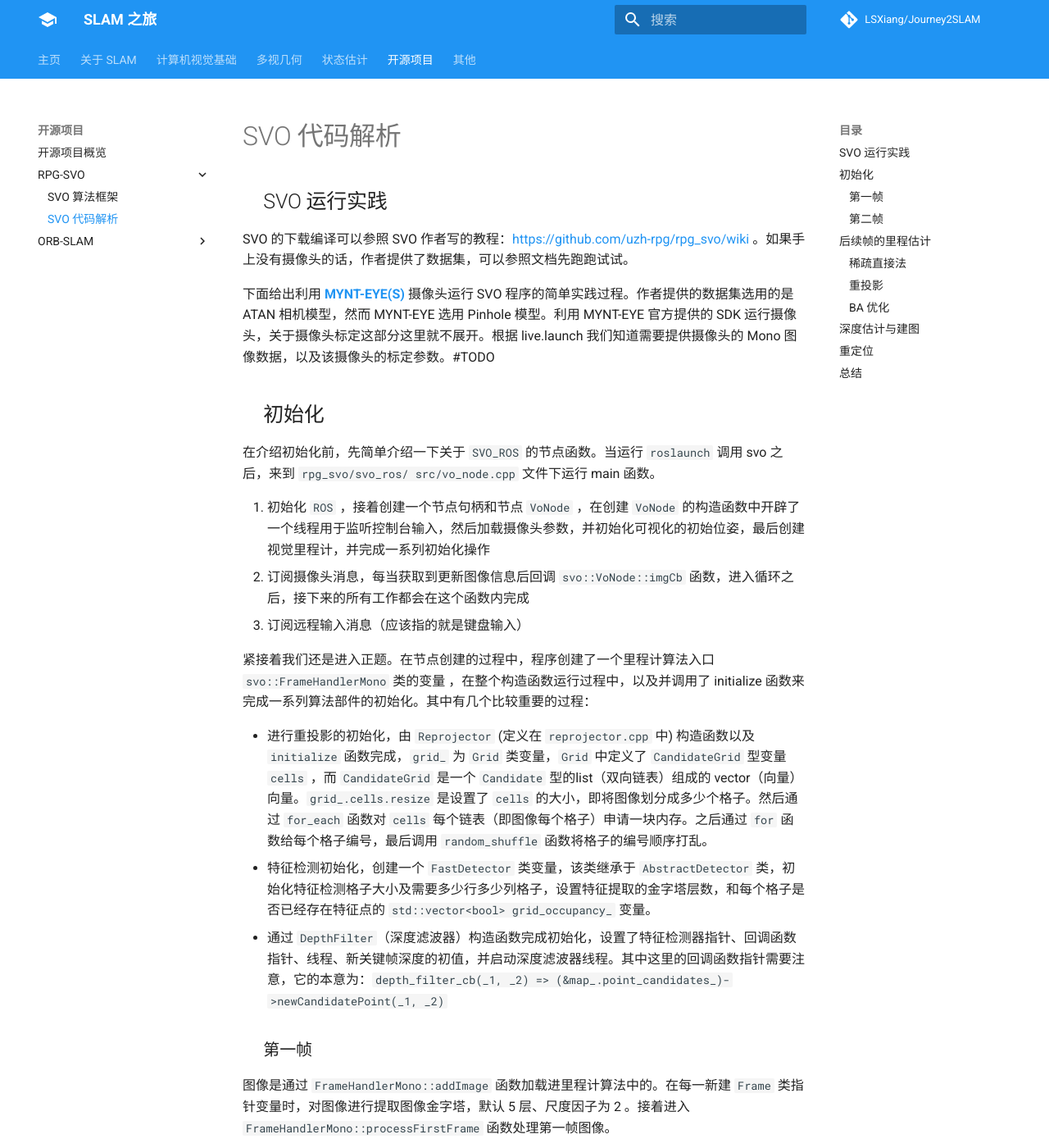
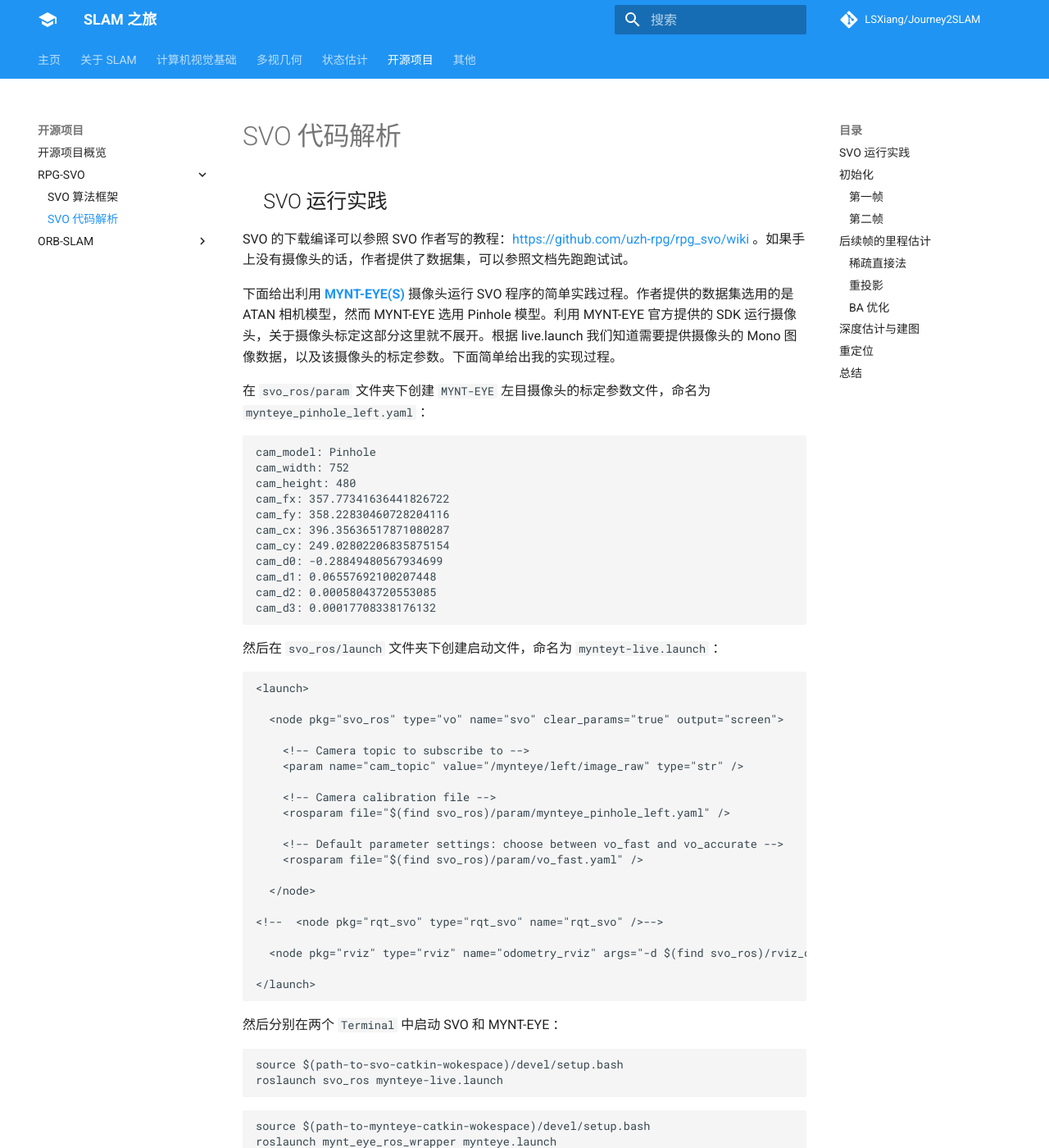
Before and after one commit to LSXiang/Journey2SLAM, an MkDocs documentation site: the page built from docs/projects/rpg_svo/code_analysis.md, in a window 1280 px wide and 1400 px high. Shown: the whole window at 82% size. Built offline with MkDocs 1.6.1 and Material for MkDocs 9.7.7, drawn with Linux system fonts in a browser that asks for light colours; formulas are drawn with MathJax 3; comment, search, counter and statistics services are not loaded; some of the changed text lies outside the part shown.

Commit message:
add the svo running example

````diff
--- a/docs/projects/rpg_svo/code_analysis.md
+++ b/docs/projects/rpg_svo/code_analysis.md
@@ -2,7 +2,72 @@
 
 SVO 的下载编译可以参照 SVO 作者写的教程：https://github.com/uzh-rpg/rpg_svo/wiki 。如果手上没有摄像头的话，作者提供了数据集，可以参照文档先跑跑试试。
 
-下面给出利用 [**MYNT-EYE(S)**](https://mynt-eye-s-sdk.readthedocs.io/zh_CN/latest/index.html) 摄像头运行 SVO 程序的简单实践过程。作者提供的数据集选用的是 ATAN 相机模型，然而 MYNT-EYE 选用 Pinhole 模型。利用 MYNT-EYE 官方提供的 SDK 运行摄像头，关于摄像头标定这部分这里就不展开。根据 live.launch 我们知道需要提供摄像头的 Mono 图像数据，以及该摄像头的标定参数。#TODO
+下面给出利用 [**MYNT-EYE(S)**](https://mynt-eye-s-sdk.readthedocs.io/zh_CN/latest/index.html) 摄像头运行 SVO 程序的简单实践过程。作者提供的数据集选用的是 ATAN 相机模型，然而 MYNT-EYE 选用 Pinhole 模型。利用 MYNT-EYE 官方提供的 SDK 运行摄像头，关于摄像头标定这部分这里就不展开。根据 live.launch 我们知道需要提供摄像头的 Mono 图像数据，以及该摄像头的标定参数。下面简单给出我的实现过程。
+
+在 `svo_ros/param` 文件夹下创建 `MYNT-EYE` 左目摄像头的标定参数文件，命名为 `mynteye_pinhole_left.yaml` ：
+
+```yaml
+cam_model: Pinhole
+cam_width: 752
+cam_height: 480
+cam_fx: 357.77341636441826722
+cam_fy: 358.22830460728204116
+cam_cx: 396.35636517871080287
+cam_cy: 249.02802206835875154
+cam_d0: -0.28849480567934699
+cam_d1: 0.06557692100207448
+cam_d2: 0.00058043720553085
+cam_d3: 0.00017708338176132
+```
+
+然后在 `svo_ros/launch` 文件夹下创建启动文件，命名为 `mynteyt-live.launch` ：
+
+```xml
+<launch>
+
+  <node pkg="svo_ros" type="vo" name="svo" clear_params="true" output="screen">
+
+    <!-- Camera topic to subscribe to -->
+    <param name="cam_topic" value="/mynteye/left/image_raw" type="str" />
+
+    <!-- Camera calibration file -->
+    <rosparam file="$(find svo_ros)/param/mynteye_pinhole_left.yaml" />
+
+    <!-- Default parameter settings: choose between vo_fast and vo_accurate -->
+    <rosparam file="$(find svo_ros)/param/vo_fast.yaml" />
+
+  </node>
+
+<!--  <node pkg="rqt_svo" type="rqt_svo" name="rqt_svo" />-->
+
+  <node pkg="rviz" type="rviz" name="odometry_rviz" args="-d $(find svo_ros)/rviz_config.rviz"/>
+
+</launch>
+```
+
+然后分别在两个 `Terminal` 中启动 SVO 和 MYNT-EYE ：
+
+```bash
+source $(path-to-svo-catkin-wokespace)/devel/setup.bash
+roslaunch svo_ros mynteye-live.launch
+```
+
+```bash
+source $(path-to-mynteye-catkin-wokespace)/devel/setup.bash
+roslaunch mynt_eye_ros_wrapper mynteye.launch
+```
+
+然后运行效果如下：（#TODO 添加视频，待上传）
+
+<video id="video" controls="" preload="none" poster="http://media.w3.org/2010/05/sintel/poster.png">
+      <source id="mp4" src="http://media.w3.org/2010/05/sintel/trailer.mp4" type="video/mp4">
+      <source id="webm" src="http://media.w3.org/2010/05/sintel/trailer.webm" type="video/webm">
+      <source id="ogv" src="http://media.w3.org/2010/05/sintel/trailer.ogv" type="video/ogg">
+      <p>Your user agent does not support the HTML5 Video element.</p>
+    </video>
+从视频效果来看，SVO 的整体表现还是相当不错的。当然这与 MYNT-EYE 为全局曝光有一定的关系，并且我在桌面上提供了相对较多的纹理可观的特征。个人的目标是将 SVO 修改称可以可前视并添加多摄像机模型以及添加 IMU 使之成为 SVIO （即表现力为现在未开源的 SVO2 ）。
+
+下面为对 SVO 的代码解读，有些内容想分散到各知识结构部分，添加了 #TODO ，但是都对这部分内容给出了目前已有的相关文档链接。
 
 
 
````
